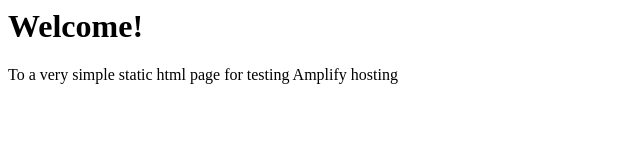
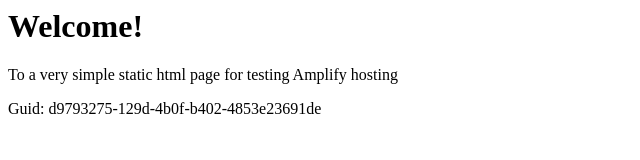
Before and after one commit to aws-aemilia-arn/Github-PR-Commit-Integration-Test-DoNotTouch-GitHubAutoBuildPrPreviewCanaryTest-v1-prod-eu-north-1, a website: page src/index.html in a window 1280 px wide. Shown: the whole page, without its empty margins (0-640 px from the left). Drawn offline with Linux system fonts and the light colour scheme.

Commit message:
commit from integ tests

```diff
--- a/src/index.html
+++ b/src/index.html
@@ -1,3 +1,5 @@
+
+
 <html lang="en">
 
 <head>
@@ -10,6 +12,6 @@
 <body>
     <h1>Welcome!</h1>
     <p>To a very simple static html page for testing Amplify hosting</p>
-</body>
+    <p>Guid: d9793275-129d-4b0f-b402-4853e23691de</p></body>
 
 </html>
```
